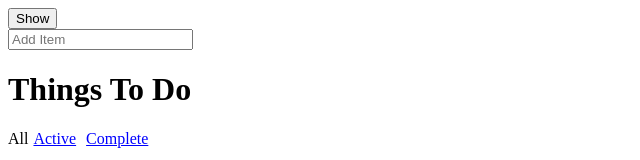
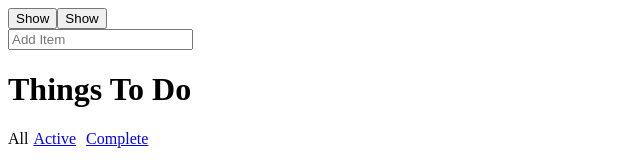
Before and after one commit to Jcummings81/React2DevpointReview, a React (Create React App) app: page / in a window 1280 px wide. Shown: the top 160 px of the page, without its empty margins (0-640 px from the left). Built offline with nearby package versions, Linux system fonts and the light colour scheme.

Commit message:
added Market component

```diff
--- a/src/App.js
+++ b/src/App.js
@@ -3,12 +3,18 @@ import List from './List'
 import Form from './Form'
 import Footer from './Footer'
 import Clock from './Clock'
+import Market from './Market'
 
 class App extends Component {
   state = {
     todos: [],
     view: 'All',
     showClock: false,
+    showMarket: false,
+  }
+
+  toggleShowMarket = () => {
+    this.setState({ showMarket: !this.state.showMarket })
   }
 
   toggleClock = () => {
@@ -53,12 +59,16 @@ class App extends Component {
   }
 
 render() {
-  const { view, showClock } = this.state
+  const { view, showClock, showMarket } = this.state
 return (
     <>
       { showClock && <Clock /> }
       <button onClick={this.toggleClock}>
       { showClock ? 'Hide' : 'Show' }
+      </button>
+      { showMarket && <Market /> }
+      <button onClick={this.toggleShowMarket}>
+      { showMarket ? 'Hide' : 'Show'}
       </button>
       <Form addTodo={this.addItem} />
       <List
--- /dev/null
+++ b/src/Market.js
@@ -0,0 +1,25 @@
+import React from 'react'
+
+class Market extends React.Component {
+    state = { coins: [], loading: true }
+
+    render() {
+        const {coins, loading } = this.state
+
+        if (loading) {
+            return <span>Fetching Data...</span>
+        } else {
+            return (
+                <ol>
+                    { coins.map( c =>
+                    <li key={c.id}>{c.symbol} - ${c.price_usd}</li>
+                        )
+                    }
+                </ol>
+            )
+        }
+    }
+
+}
+
+export default Market
```
